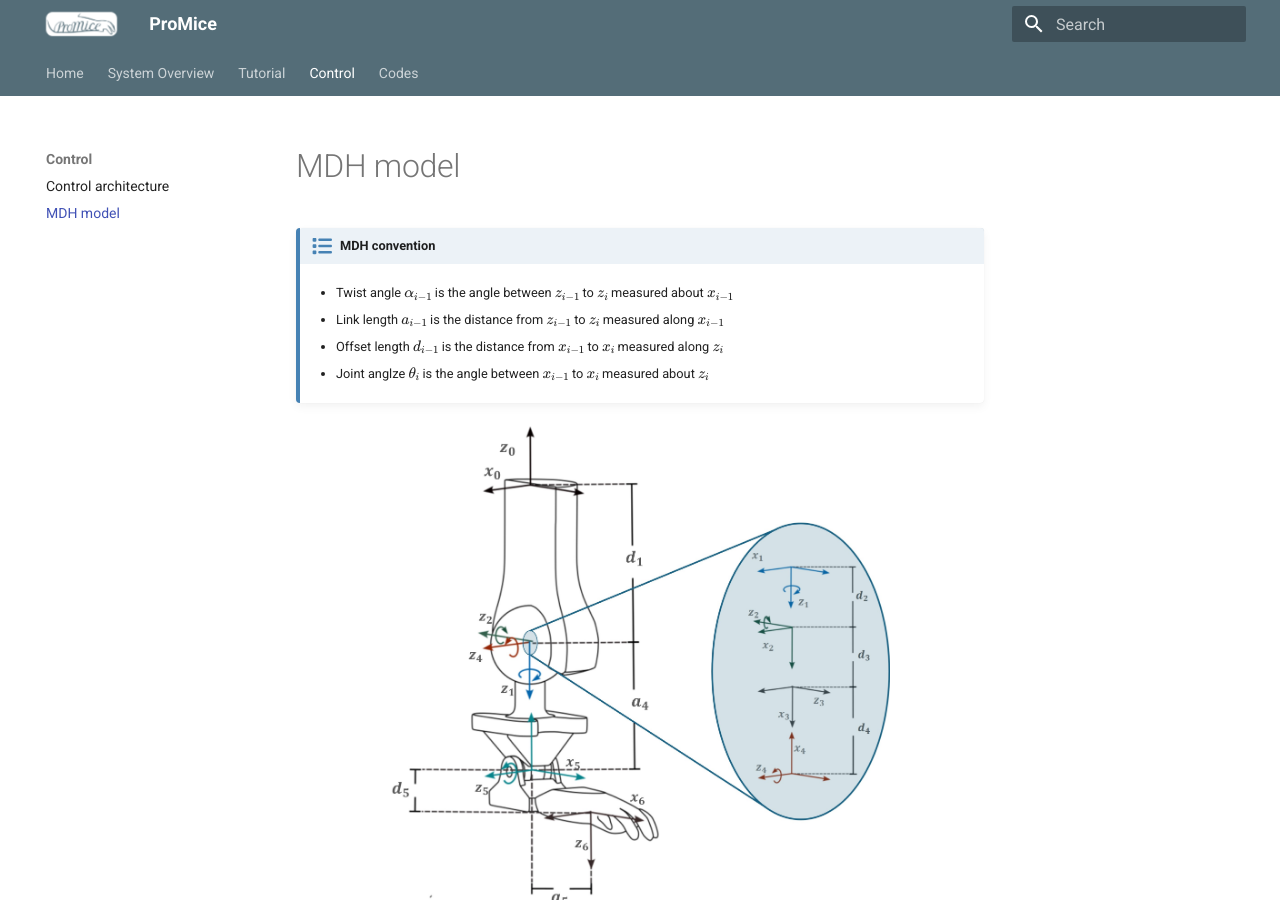
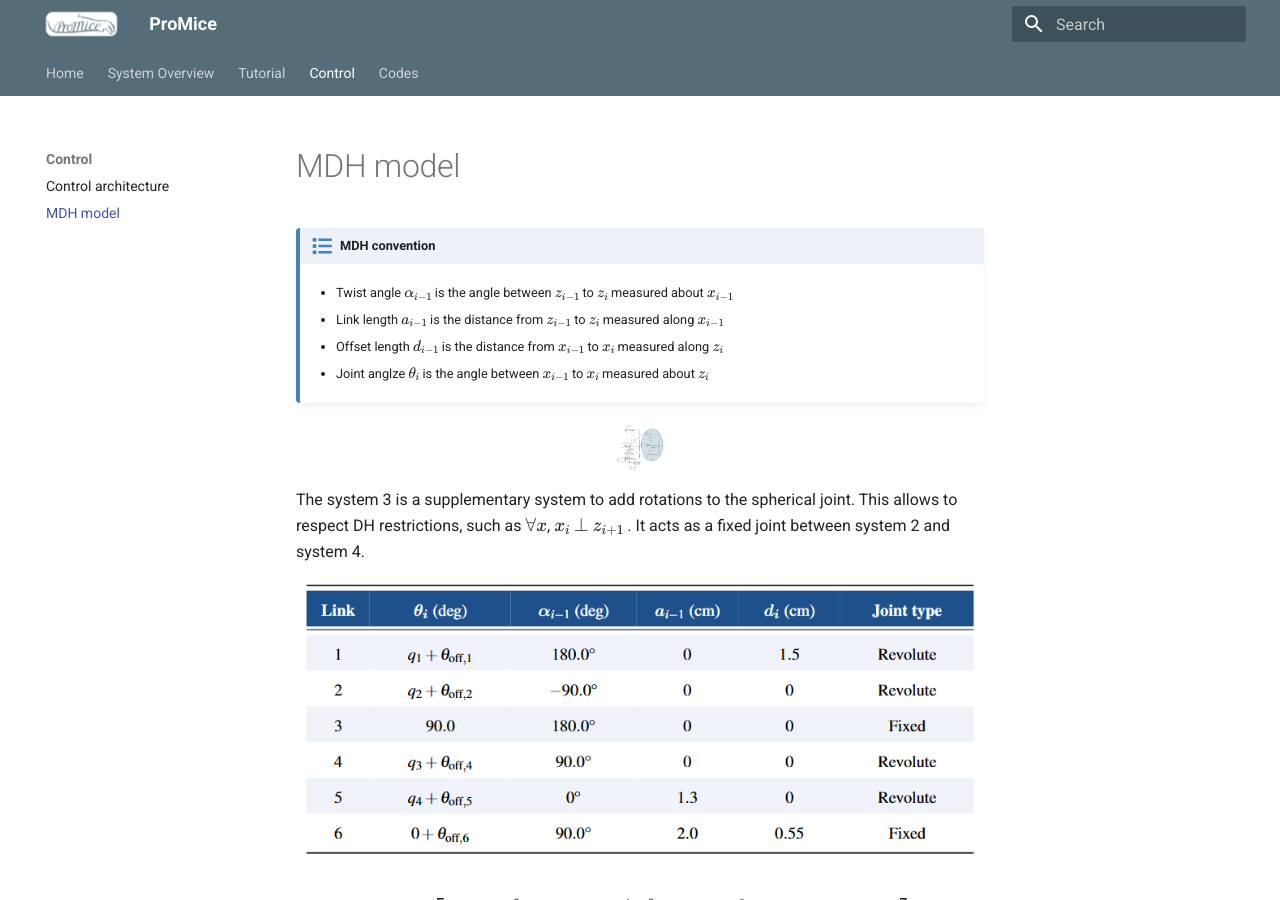
Before and after one commit to Juan-CarlosM/ProMice, an MkDocs documentation site: the page built from docs/modified_denavit_hartenberg.md, in a window 1280 px wide and 900 px high. Built offline with MkDocs 1.6.1 and Material for MkDocs 9.7.7, drawn with Linux system fonts in a browser that asks for light colours.

Commit message:
Change image from JPG to PNG and adjust size
Updated the image format and dimensions in the documentation.

```diff
--- a/docs/modified_denavit_hartenberg.md
+++ b/docs/modified_denavit_hartenberg.md
@@ -8,7 +8,7 @@
 
     - Joint anglze $\theta_i$ is the angle between $x_{i-1}$ to $x_i$ measured about $z_i$
 
-![Denavit hartenber model](images/MDH_model.jpg){width=500 .center .on-glb}
+![Denavit hartenber model](images/MDH_model.png){width=50 .center .on-glb}
 
 
 The system 3 is a supplementary system to add rotations to the spherical joint. This allows to respect DH restrictions,
```
